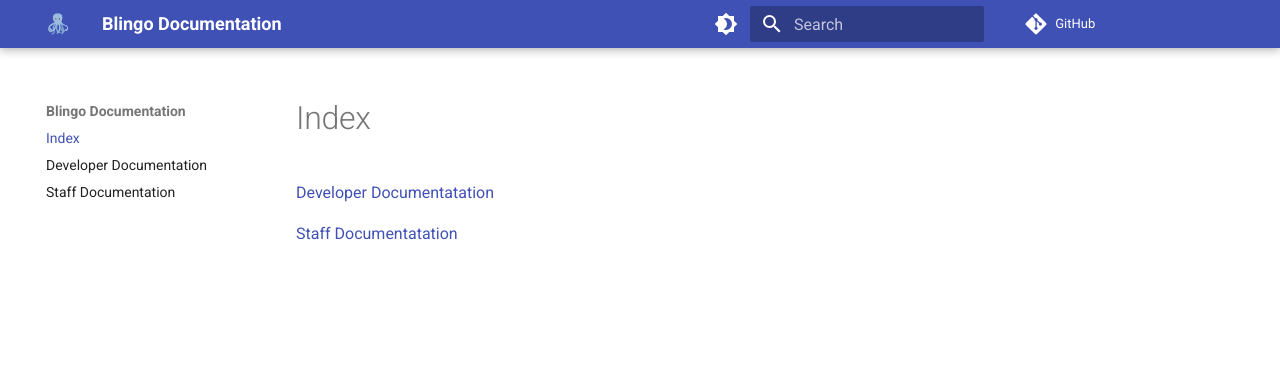
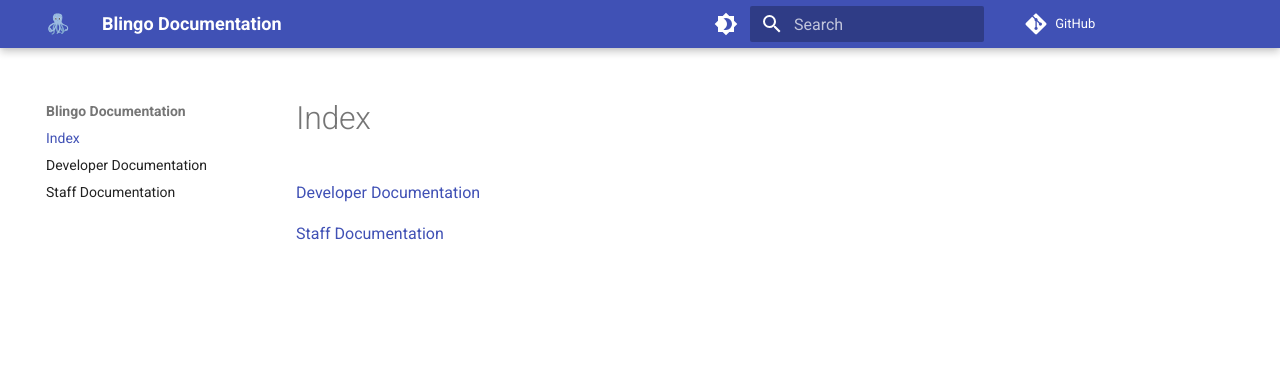
Before and after one commit to codersforcauses/bluecrew, an MkDocs documentation site: the page built from documentation/docs/index.md, in a window 1280 px wide. Shown: the top 376 px of the page. Built offline with MkDocs 1.6.1 and Material for MkDocs 9.7.7, drawn with Linux system fonts in a browser that asks for light colours; comment, search, counter and statistics services are not loaded.

Commit message:
fix spelling

```diff
--- a/documentation/docs/index.md
+++ b/documentation/docs/index.md
@@ -1,5 +1,5 @@
 # Index
 
-[Developer Documentatation](developer.md)
+[Developer Documentation](developer.md)
 
-[Staff Documentatation](staff.md)
+[Staff Documentation](staff.md)
```
Also changed, not shown: documentation/docs/developer.md (+2 -2 lines), documentation/docs/img/admin-page.png (added).
